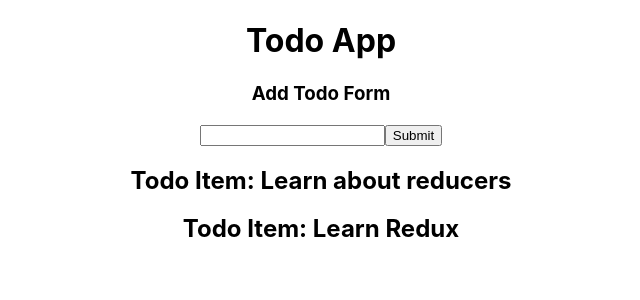
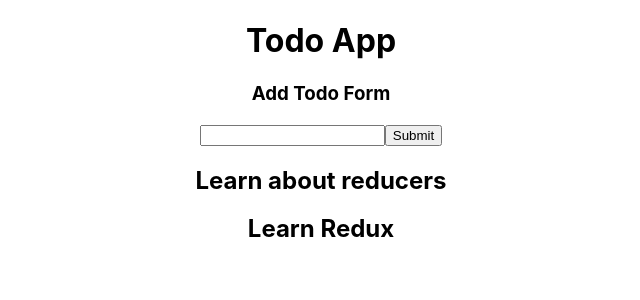
Before and after one commit to maribelcuales/reducer-todo, a React (Create React App) app in the folder todo/: page / in a window 1280 px wide. Shown: the top 300 px of the page, without its empty margins (319-959 px from the left). Built offline with nearby package versions, Linux system fonts and the light colour scheme.

Commit message:
Added toggleItem props to be invoked when a todo item is clicked.

```diff
--- a/todo/src/components/Todo.js
+++ b/todo/src/components/Todo.js
@@ -1,11 +1,17 @@
 import React from "react";
 
 const Todo = props => {
-  console.log('Todo List', props.todoArray)
+  console.log(props.toggleItem);
   return (
-    <div>
+    <div className="todo-list">
       {props.todoArray.map(todo => (
-        <h2>Todo Item: {todo.item}</h2>
+        <div
+          key={todo.id}
+          onClick={() => props.toggleItem(todo.id)}
+          className={`todo${todo.completed ? "completed" : ""}`
+        }>
+          <h2>{todo.item}</h2>
+        </div>
       ))}
     </div>
   )
```
